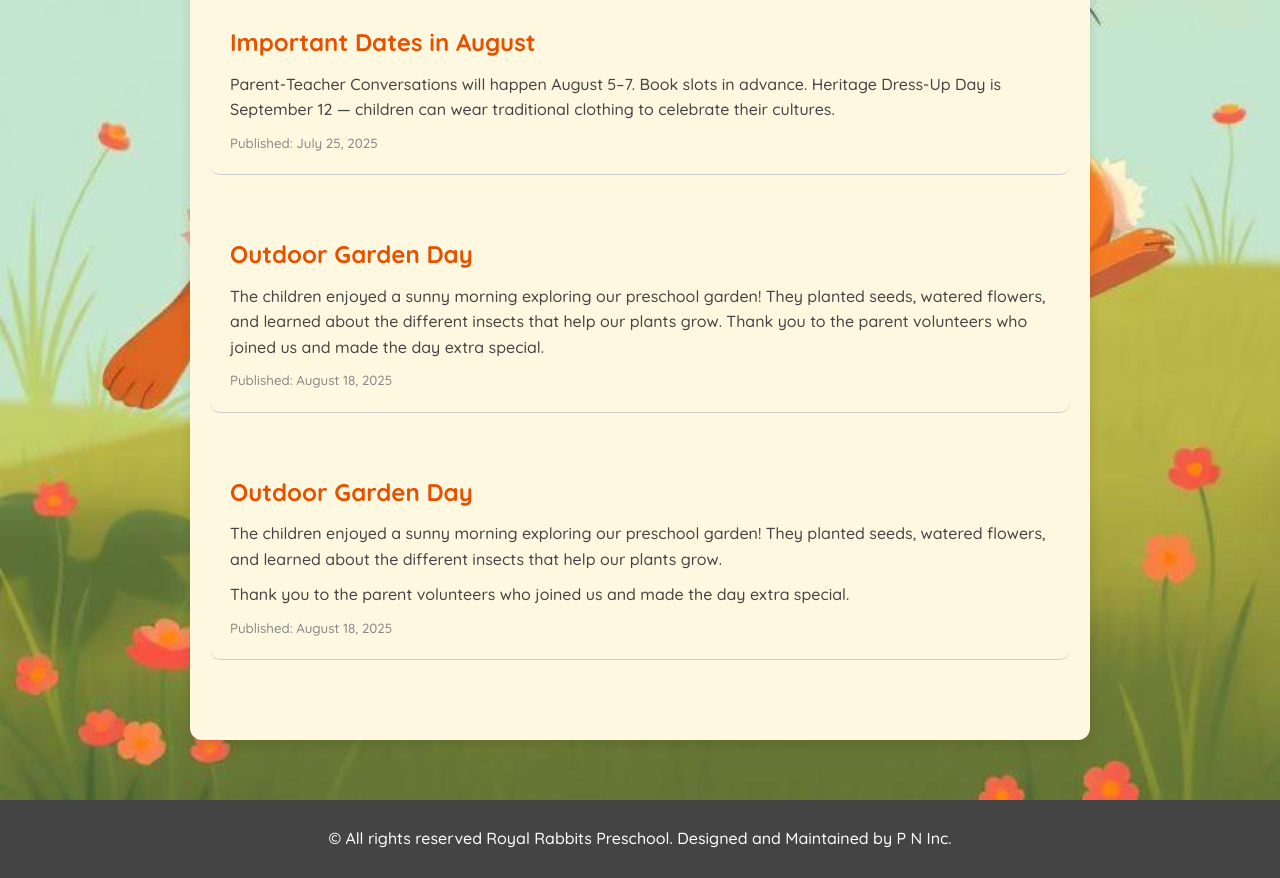
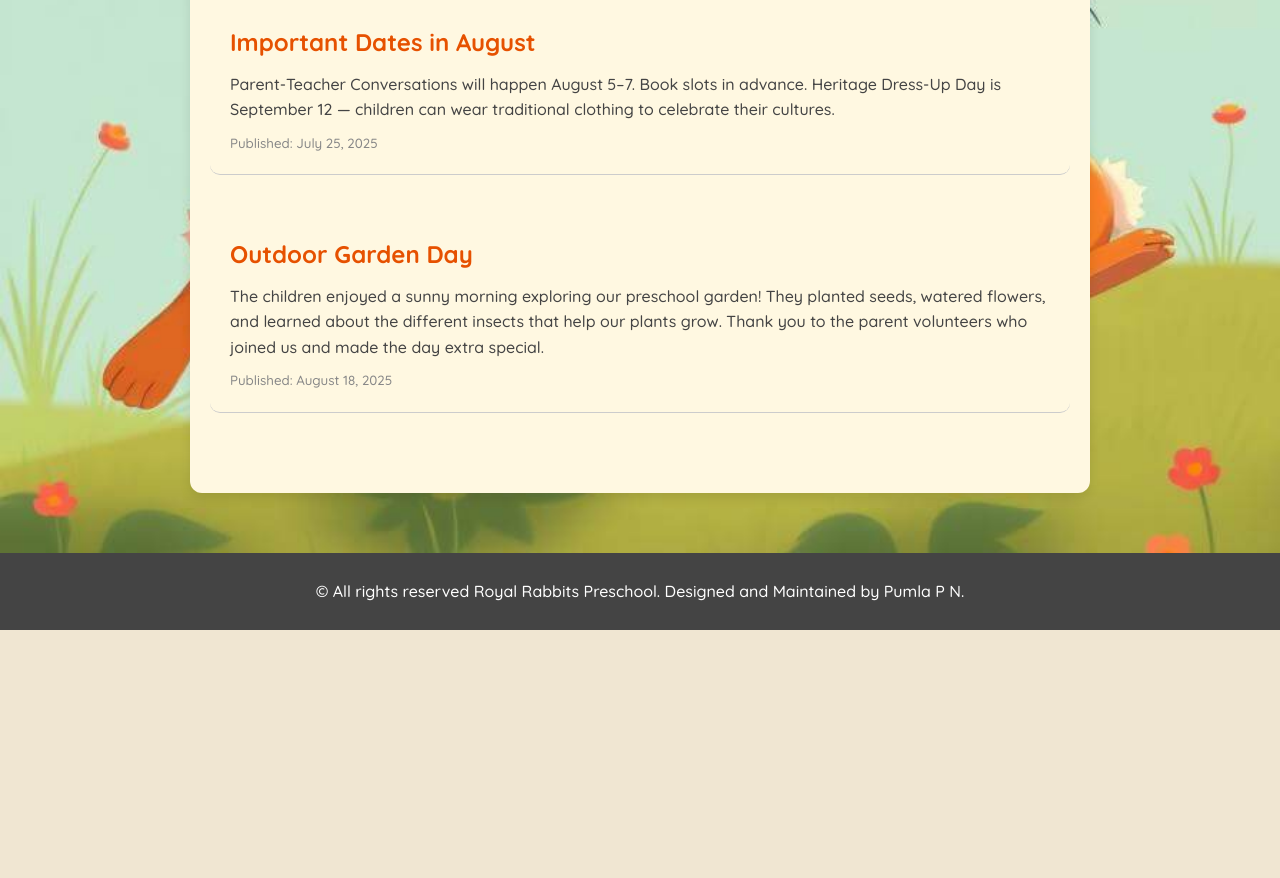
Before and after one commit to NORTHSHAW877/Royal-Rabbits-ECD, a plain HTML site: page blog.html in a window 1280 px wide. Shown: the part 749-1627 px from the top of the page. After the commit the page ends 1379 px from the top, so only its background shows below. Drawn offline with Linux system fonts and the light colour scheme.

Commit message:
Update footer across all HTML files for consistency

```diff
--- a/blog.html
+++ b/blog.html
@@ -128,18 +128,11 @@
         <p>The children enjoyed a sunny morning exploring our preschool garden! They planted seeds, watered flowers, and learned about the different insects that help our plants grow. Thank you to the parent volunteers who joined us and made the day extra special.</p>
         <small>Published: August 18, 2025</small>
       </div>
-
-      <div class="newsletter-entry">
-        <h3>Outdoor Garden Day</h3>
-        <p>The children enjoyed a sunny morning exploring our preschool garden! They planted seeds, watered flowers, and learned about the different insects that help our plants grow.</p>
-        <p>Thank you to the parent volunteers who joined us and made the day extra special.</p>
-        <small>Published: August 18, 2025</small>
-      </div>
     </main>
 
     <!-- FOOTER -->
     <footer>
-      <p>&copy; All rights reserved Royal Rabbits Preschool. Designed and Maintained by P N Inc.</p>
+      <p>&copy; All rights reserved Royal Rabbits Preschool. Designed and Maintained by Pumla P N.</p>
     </footer>
 
   <script src="script.js"></script>
```
Also changed, not shown: about.html (+1 -1 lines), contactus.html (+1 -1 lines), donate.html (+1 -1 lines), fees.html (+1 -1 lines), index.html (+1 -1 lines).
